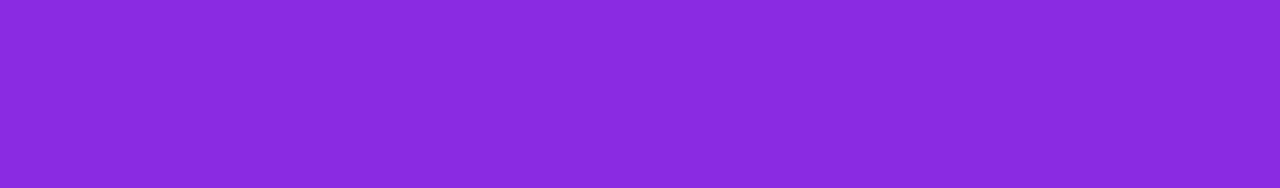
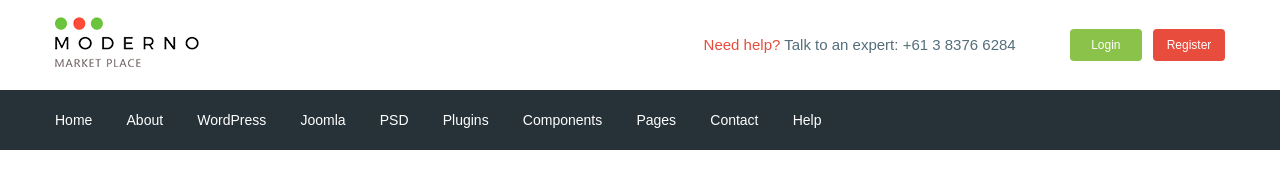
Before and after one commit to Kowaruss/moderno, a website: page app/index.html in a window 1280 px wide. Drawn offline with nearby package versions, Linux system fonts and the light colour scheme; files that its build step writes are made by us from their sources.

Commit message:
added header

```diff
--- a/app/index.html
+++ b/app/index.html
@@ -5,12 +5,99 @@
 	<meta charset="UTF-8">
 	<meta name="viewport" content="width=device-width, initial-scale=1.0">
 	<title>Document</title>
+	<link rel="preconnect" href="https://fonts.gstatic.com">
+	<link href="https://fonts.googleapis.com/css2?family=Roboto:wght@500;700&display=swap" rel="stylesheet">
 	<link rel="stylesheet" href="css/libs.min.css">
 	<link rel="stylesheet" href="css/style.min.css">
 
 </head>
 
 <body>
+	<header class="header">
+		<div class="header__top">
+			<div class="container">
+				<div class="header__top-inner">
+					<div class="header__logo">
+						<a href="#">
+							<img src="img/logo.png" alt="">
+						</a>
+					</div>
+					<div class="header__text">
+						<a href="">
+							<span>Need help?</span>
+						</a>
+						Talk to an expert:
+						<a class="header__phone" href="tel:6138376 6284">
+							+61 3 8376 6284
+						</a>
+					</div>
+					<div class="header__box">
+						<a href="#" class="basket"></a>
+						<a href="#" class="header__btn header__btn-login">Login</a>
+						<a href="#" class="header__btn header__btn-register">Register</a>
+					</div>
+				</div>
+			</div>
+		</div>
+		<div class="header__menu">
+			<div class="container">
+				<nav class="menu">
+					<ul class="menu__list">
+						<li>
+							<a href="#">
+								Home
+							</a>
+						</li>
+						<li>
+							<a href="#">
+								About
+							</a>
+						</li>
+						<li>
+							<a href="#">
+								WordPress
+							</a>
+						</li>
+						<li>
+							<a href="#">
+								Joomla
+							</a>
+						</li>
+						<li>
+							<a href="#">
+								PSD
+							</a>
+						</li>
+						<li>
+							<a href="#">
+								Plugins
+							</a>
+						</li>
+						<li>
+							<a href="#">
+								Components
+							</a>
+						</li>
+						<li>
+							<a href="#">
+								Pages
+							</a>
+						</li>
+						<li>
+							<a href="#">
+								Contact
+							</a>
+						</li>
+						<li>
+							<a href="#">
+								Help
+							</a>
+						</li>
+					</ul>
+				</nav>
+			</div>
+		</div>
+	</header>
 
 
 
--- /dev/null
+++ b/app/scss/_fonts.scss
@@ -0,0 +1,6 @@
+@font-face {
+	font-family: "Roboto-Regular", sans-serif;
+	src: url("../fonts/Roboto-Regular.woff2") format("woff2"), url("../fonts/Roboto-Regular.woff") format("woff");
+	font-weight: 400;
+	font-display: swap;
+}
--- /dev/null
+++ b/app/scss/_global.scss
@@ -0,0 +1,30 @@
+html {
+	box-sizing: border-box;
+}
+*,
+*::before,
+*::after {
+	box-sizing: inherit;
+}
+a {
+	display: inline-block;
+	text-decoration: none;
+	color: $text;
+}
+ul,
+li {
+	margin: 0;
+	padding: 0;
+	list-style: none;
+}
+body {
+	font-family: "Roboto-Regular", sans-serif;
+	font-size: 15px;
+	line-height: 24px;
+	color: $text;
+}
+.container {
+	max-width: 1200px;
+	margin: 0 auto;
+	padding: 0 15px;
+}
--- /dev/null
+++ b/app/scss/_vars.scss
@@ -0,0 +1,4 @@
+$text: #546e7a;
+$red: #e74c3c;
+$green: #8bc34a;
+$bg: #263238;
--- a/app/scss/style.scss
+++ b/app/scss/style.scss
@@ -1,24 +1,51 @@
-html {
-	box-sizing: border-box;
+@import "vars";
+@import "global";
+@import "fonts";
+
+.header__top-inner {
+	display: flex;
+	justify-content: space-between;
+	height: 90px;
+	align-items: center;
 }
-*,
-*::before,
-*::after {
-	box-sizing: inherit;
+.header__text {
+	margin: 0 50px 0 auto;
+	span {
+		color: $red;
+	}
 }
-.box {
+.header__btn {
+	padding: 4px;
+	width: 72px;
+	border-radius: 4px;
+	text-align: center;
+	color: #ffffff;
 	font-size: 12px;
-	margin: 0;
-	padding: 0;
 }
-.test {
-	margin: 0;
-	padding: 0;
-	text-align: left;
+.header__btn-login {
+	background-color: $green;
 }
-body {
-	background-color: blueviolet;
+.header__btn-register {
+	background-color: $red;
+	margin-left: 7px;
 }
-.box {
+.header__menu {
+	background-color: $bg;
+}
+.menu {
 	display: flex;
+	align-items: center;
+	height: 60px;
 }
+.menu__list {
+	li {
+		display: inline-block;
+		& + li {
+			margin-left: 30px;
+		}
+		a {
+			color: #fff;
+			font-size: 14px;
+		}
+	}
+}
--- a/gulpfile.js
+++ b/gulpfile.js
@@ -9,7 +9,7 @@ let gulp = require('gulp'),
 	cssmin = require('gulp-cssmin');
 
 gulp.task('sass', function () {
-	return gulp.src('app/scss/style.scss')
+	return gulp.src('app/scss/**/*.scss')
 		.pipe(sass({ outputStyle: 'compressed' }))
 		.pipe(rename({ suffix: '.min' }))
 		.pipe(autoprefixer({
@@ -61,7 +61,7 @@ gulp.task('browser-sync', function () {
 });
 
 gulp.task('watch', function () {
-	gulp.watch('app/scss/style.scss', gulp.parallel('sass'))
+	gulp.watch('app/scss/**/*.scss', gulp.parallel('sass'))
 	gulp.watch('app/*html', gulp.parallel('html'))
 	gulp.watch('app/js/*.js', gulp.parallel('js'))
 })
```
Also changed, not shown: app/fonts/Roboto-Regular.woff (added), app/fonts/Roboto-Regular.woff2 (added), app/img/logo.png (added), 1 other file.
